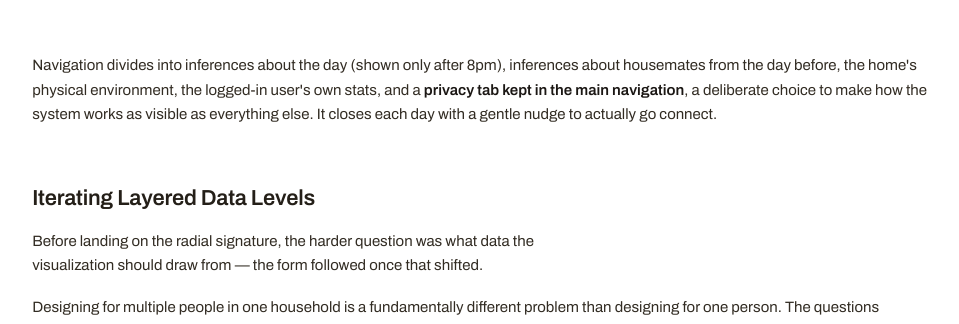
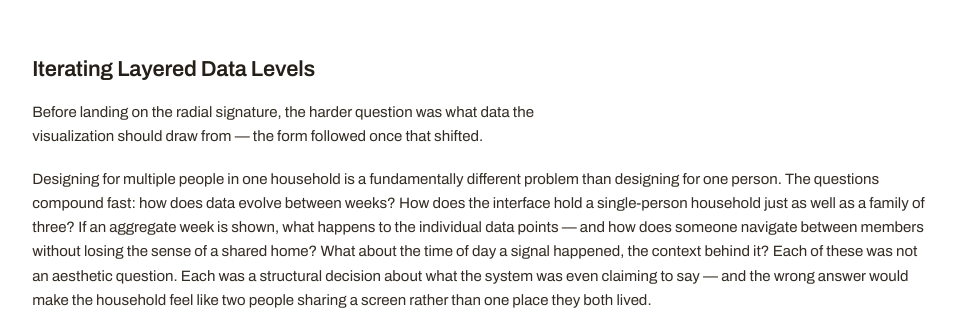
Before and after one commit to diachalakova/diana-chalakova-portfolio, a website: page directions/cairn.html in a window 1280 px wide. Shown: the part 3049-3373 px from the top of the page, without its empty margins (253-1212 px from the left). Drawn offline with Linux system fonts and the light colour scheme.

Commit message:
Remove navigation divides paragraph from digital portrait

```diff
--- a/directions/cairn.html
+++ b/directions/cairn.html
@@ -355,9 +355,6 @@
         </div>
 
         <div class="block">
-          <div class="cs-copy block-copy" style="max-width:none;">
-            <p>Navigation divides into inferences about the day (shown only after 8pm), inferences about housemates from the day before, the home's physical environment, the logged-in user's own stats, and a <span class="em">privacy tab kept in the main navigation</span>, a deliberate choice to make how the system works as visible as everything else. It closes each day with a gentle nudge to actually go connect.</p>
-          </div>
         </div>
 
         <div class="block">
```
